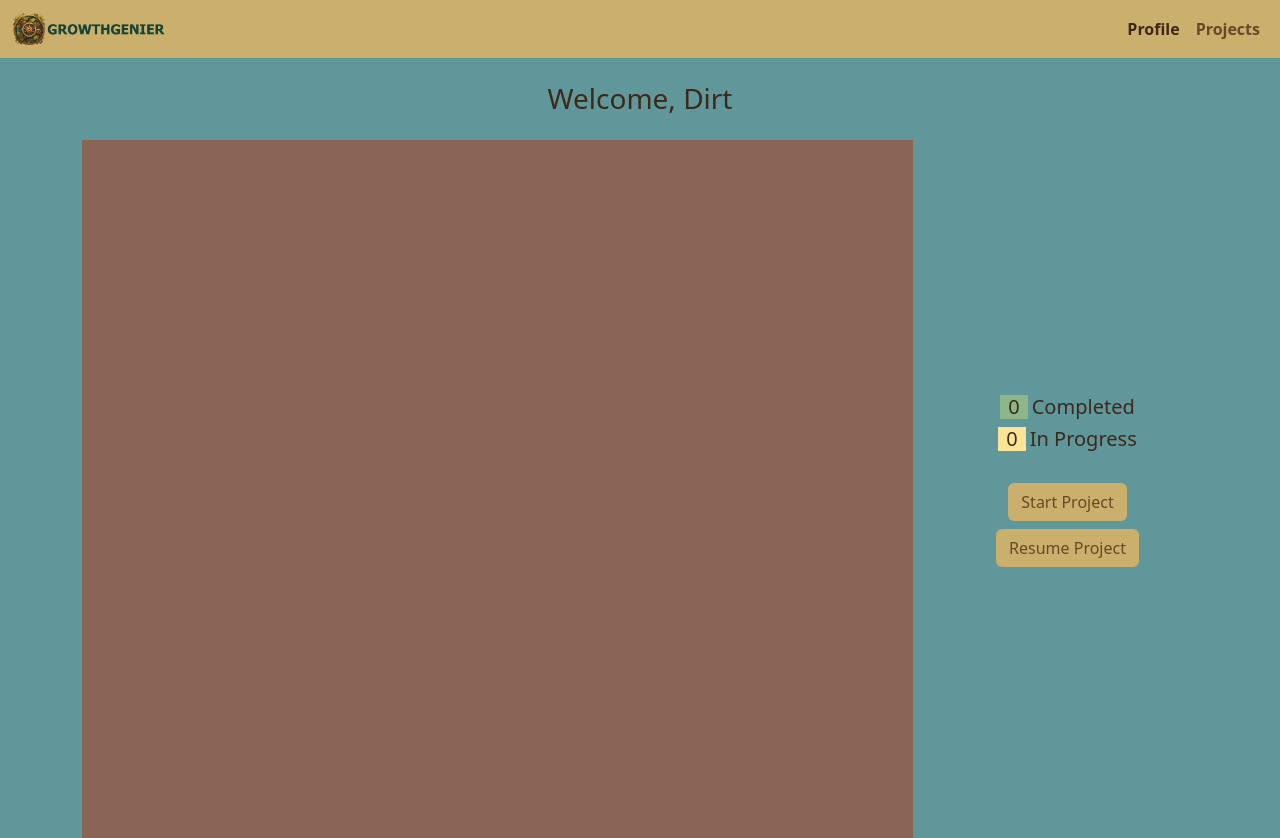
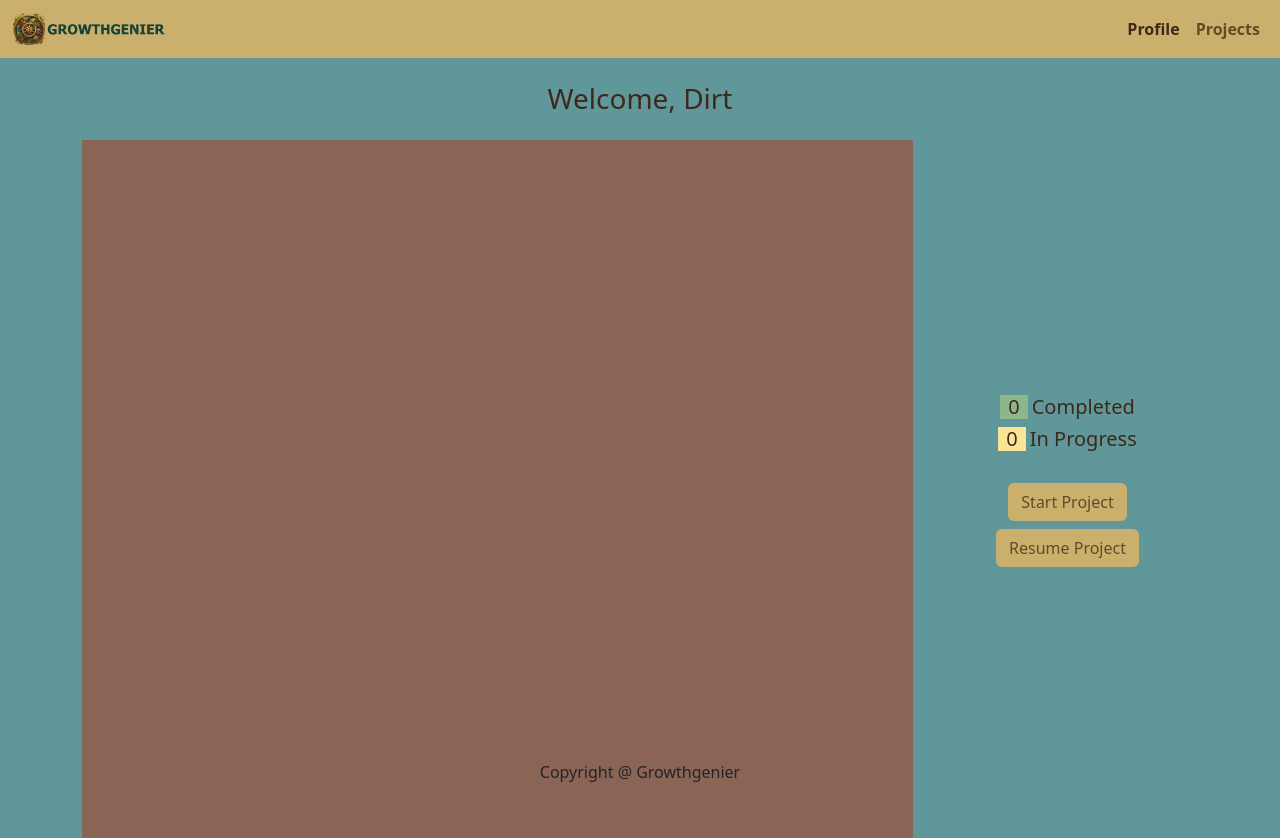
Before and after one commit to astrahalora/Growthgenier, a React (Vite) app in the folder client/: page / in a window 1280 px wide. Built offline with nearby package versions, Linux system fonts and the light colour scheme.

Commit message:
Add footer

```diff
--- a/client/src/assets/scss/_elements.scss
+++ b/client/src/assets/scss/_elements.scss
@@ -24,3 +24,12 @@
 .bkg-achievement {
     background-color: $main-accent-color;
 }
+
+.footer-position {
+    @media (min-width: 992px) {
+        position: fixed;
+        bottom: 0;
+        width: 100%;
+        text-align: center;
+    }
+}
--- /dev/null
+++ b/client/src/components/Footer.jsx
@@ -0,0 +1,3 @@
+export default function Footer() {
+    return <p className="footer-position">Copyright @ Growthgenier</p>
+}
--- a/client/src/pages/Profile.jsx
+++ b/client/src/pages/Profile.jsx
@@ -1,10 +1,14 @@
 import GrowthFrame from "../components/GrowthFrame";
+import Footer from "../components/Footer";
 
 export default function Profile() {
 
   return (
+    <>
     <div className="container">
       <GrowthFrame/>
     </div>
+    <Footer/>
+    </>
   );
 }
```
